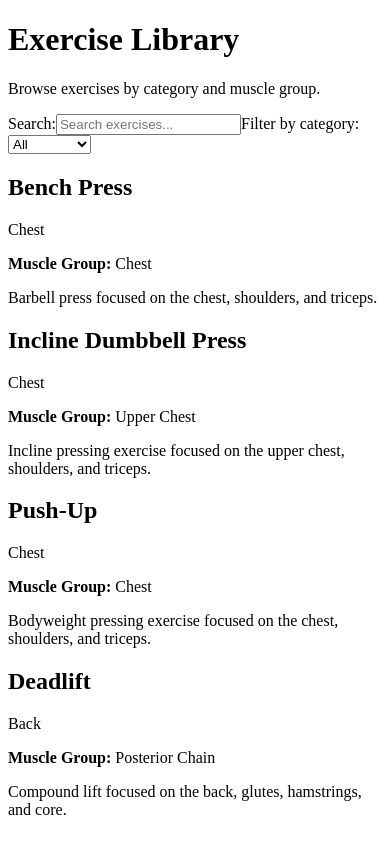
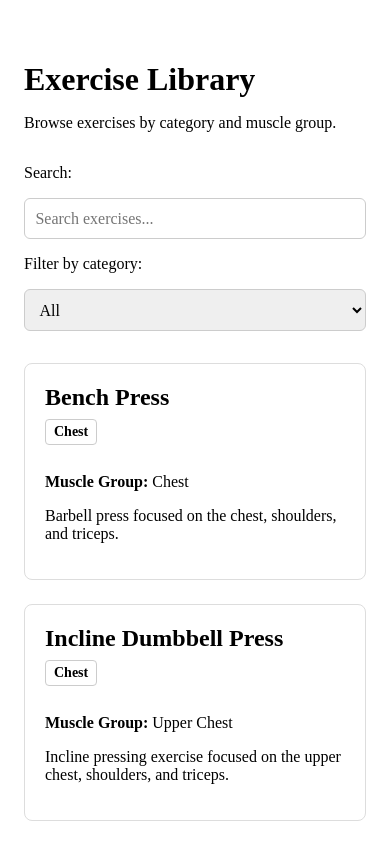
Before and after one commit to careych-bit/fitness-tracker, a Vue app: page /exercises in a window 390 px wide. Shown: the top 842 px of the page. Built offline with nearby package versions, Linux system fonts and the light colour scheme.

Commit message:
Add responsive styling to exercise library

```diff
--- a/src/views/ExercisesView.vue
+++ b/src/views/ExercisesView.vue
@@ -181,3 +181,83 @@ const filteredExercises = computed(() => {
     </section>
   </main>
 </template>
+
+<style scoped>
+.exercise-library {
+  max-width: 1200px;
+  margin: 0 auto;
+  padding: 2rem 1rem;
+}
+
+.page-header {
+  margin-bottom: 2rem;
+}
+
+.page-header h1 {
+  margin-bottom: 0.5rem;
+}
+
+.exercise-filters {
+  display: flex;
+  flex-wrap: wrap;
+  gap: 1rem;
+  align-items: center;
+  margin-bottom: 2rem;
+}
+
+.exercise-filters input,
+.exercise-filters select {
+  padding: 0.65rem;
+  border: 1px solid #ccc;
+  border-radius: 6px;
+  font: inherit;
+}
+
+.exercise-grid {
+  display: grid;
+  grid-template-columns: repeat(3, 1fr);
+  gap: 1.5rem;
+}
+
+.exercise-card {
+  padding: 1.25rem;
+  border: 1px solid #ddd;
+  border-radius: 8px;
+}
+
+.exercise-card h2 {
+  margin-top: 0;
+  margin-bottom: 0.5rem;
+}
+
+.exercise-category {
+  display: inline-block;
+  margin: 0 0 0.75rem;
+  padding: 0.25rem 0.5rem;
+  border: 1px solid #ccc;
+  border-radius: 4px;
+  font-size: 0.875rem;
+  font-weight: 600;
+}
+
+.no-results {
+  margin-top: 2rem;
+}
+
+@media (max-width: 900px) {
+  .exercise-grid {
+    grid-template-columns: repeat(2, 1fr);
+  }
+}
+
+@media (max-width: 600px) {
+  .exercise-grid {
+    grid-template-columns: 1fr;
+  }
+
+  .exercise-filters {
+    flex-direction: column;
+    align-items: stretch;
+  }
+}
+</style>
```
